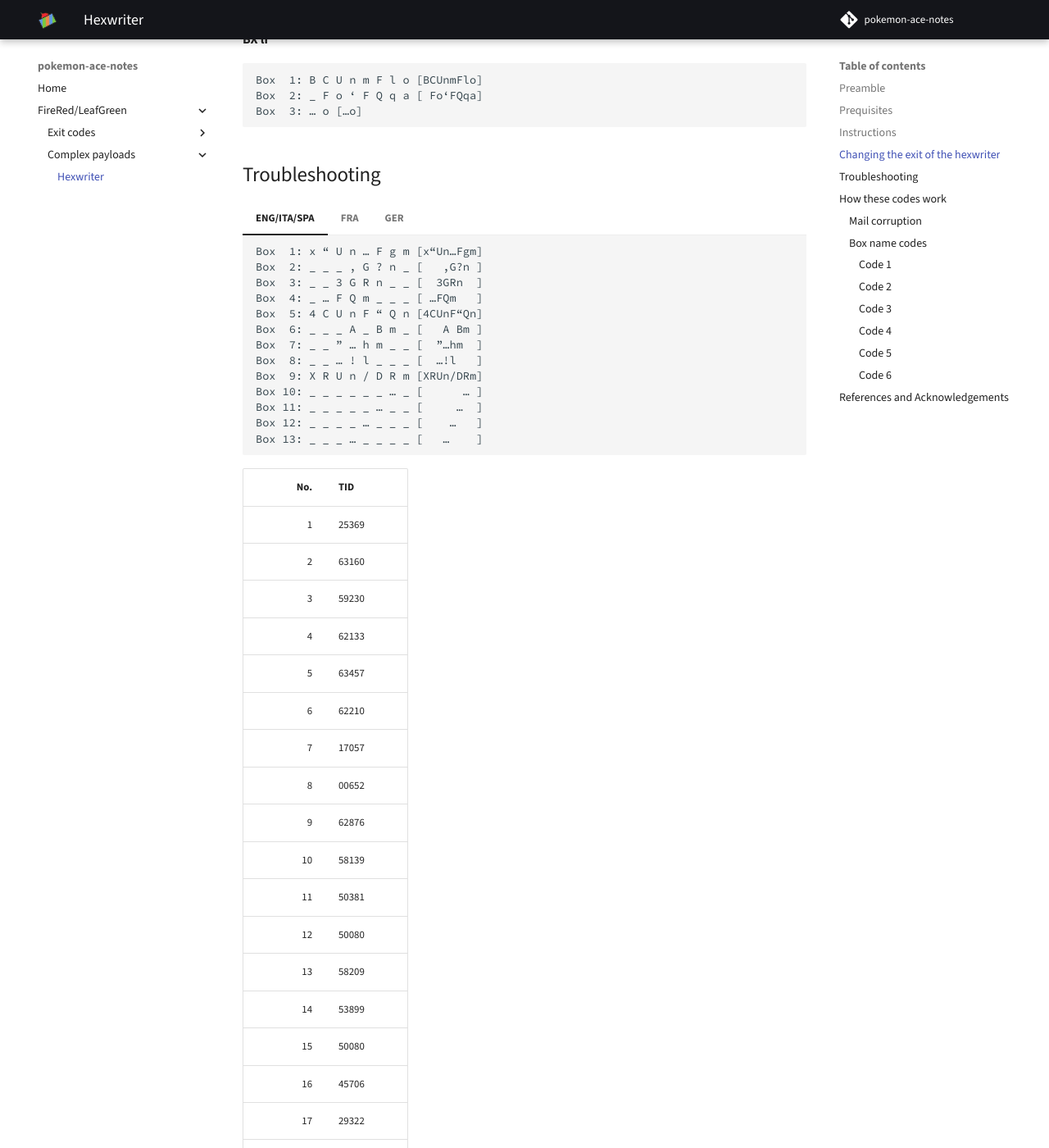
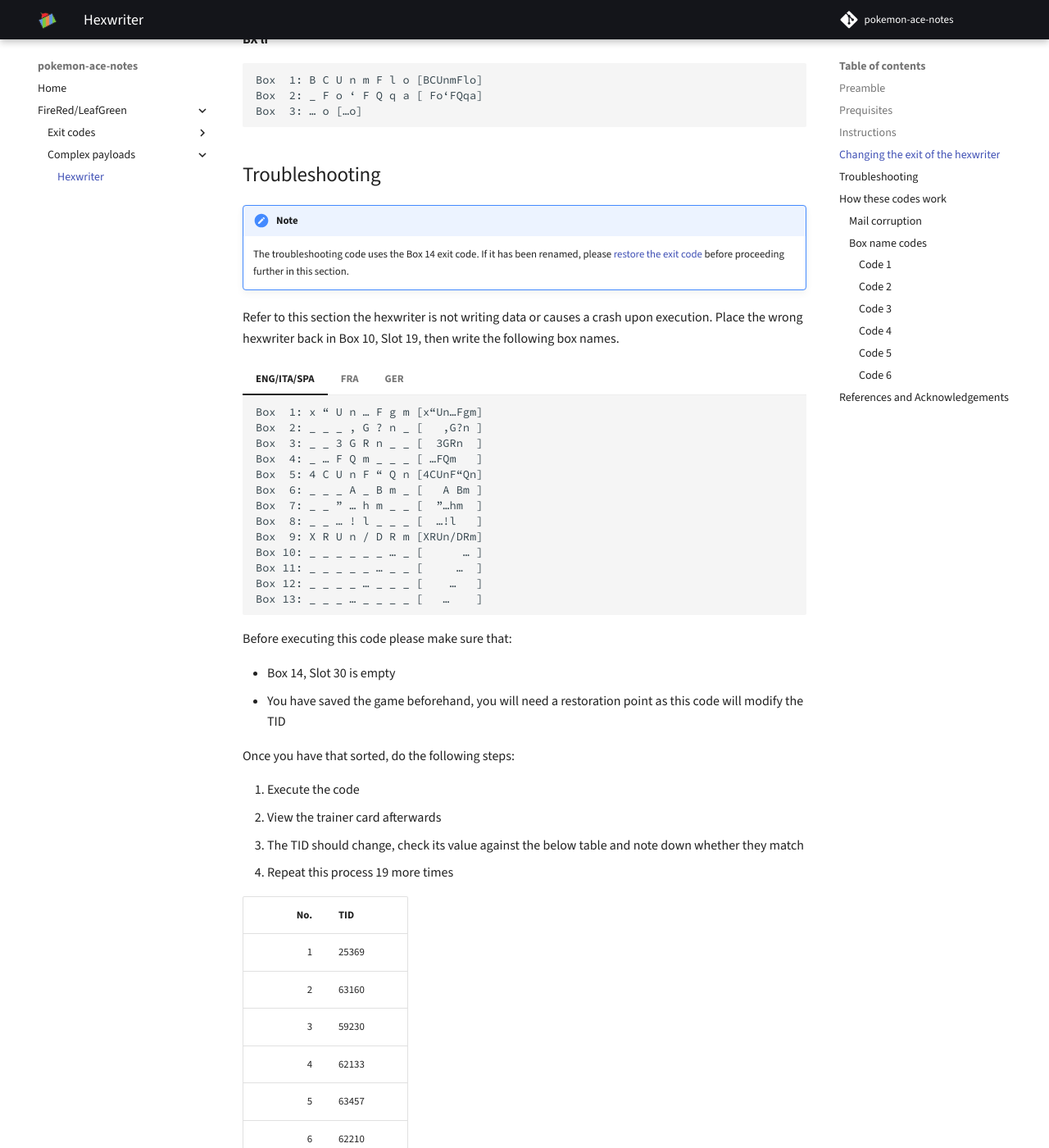
Before and after one commit to pomeg-letterbombers/pokemon-ace-notes, an MkDocs documentation site: the page built from docs/frlg/complex-payloads/hex-writer.md, in a window 1280 px wide and 1400 px high, scrolled down 4175 px. Shown: the whole window at 82% size. Built offline with MkDocs 1.6.1 and Material for MkDocs 9.7.7, drawn with Linux system fonts in a browser that asks for light colours; comment, search, counter and statistics services are not loaded; some of the changed text lies outside the part shown.

Commit message:
Added proper explanation for the troubleshooting

````diff
--- a/docs/frlg/complex-payloads/hex-writer.md
+++ b/docs/frlg/complex-payloads/hex-writer.md
@@ -435,6 +435,12 @@
 ```
 
 ## Troubleshooting
+!!! note
+    The troubleshooting code uses the Box 14 exit code.
+    If it has been renamed, please [restore the exit code](../exit-codes/box-14-exit.md) before proceeding further in this section.
+
+Refer to this section the hexwriter is not writing data or causes a crash upon execution.
+Place the wrong hexwriter back in Box 10, Slot 19, then write the following box names.
 
 === "ENG/ITA/SPA"
 
@@ -490,6 +496,18 @@
     Box 13: _ _ _ … _ _ _ _	[   …    ]
     ```
 
+Before executing this code please make sure that:
+
+- Box 14, Slot 30 is empty
+- You have saved the game beforehand, you will need a restoration point as this code will modify the TID
+
+Once you have that sorted, do the following steps:
+
+1. Execute the code
+2. View the trainer card afterwards
+3. The TID should change, check its value against the below table and note down whether they match
+4. Repeat this process 19 more times
+
 | No. | TID   |
 | --: | :---- |
 |   1 | 25369 |
@@ -512,6 +530,15 @@
 |  18 | 58327 |
 |  19 | 12943 |
 |  20 | 57407 |
+
+For `BX lr` exit, TID 20 should be 57241.
+
+Once you are done with checking the TIDs, restart the game back to the previous save, you do not need the modified TID anymore.
+For any TID number that does not match the above table, refer to the below table for the code to reexecute.
+Keep in mind the following:
+
+- If multiple erroneous TID numbers are covered by the same code number, that code number only needs to be reexecuted once.
+- Please note that the hexwriter bad egg **must** be in Box 10, Slot 2 when reexecuting these codes.
 
 | Code No. | TID No.       |
 | -------: | :------------ |
````
